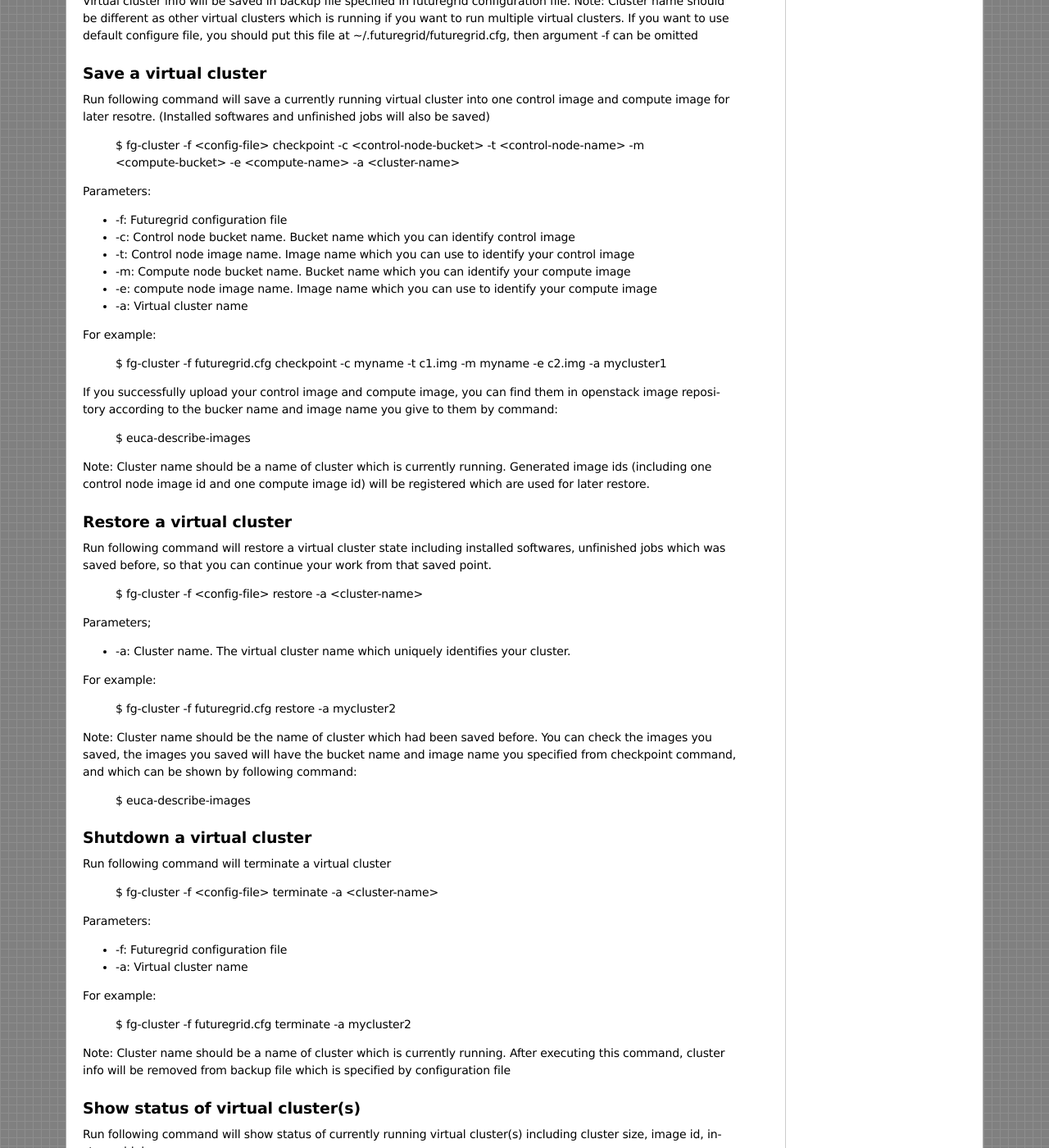
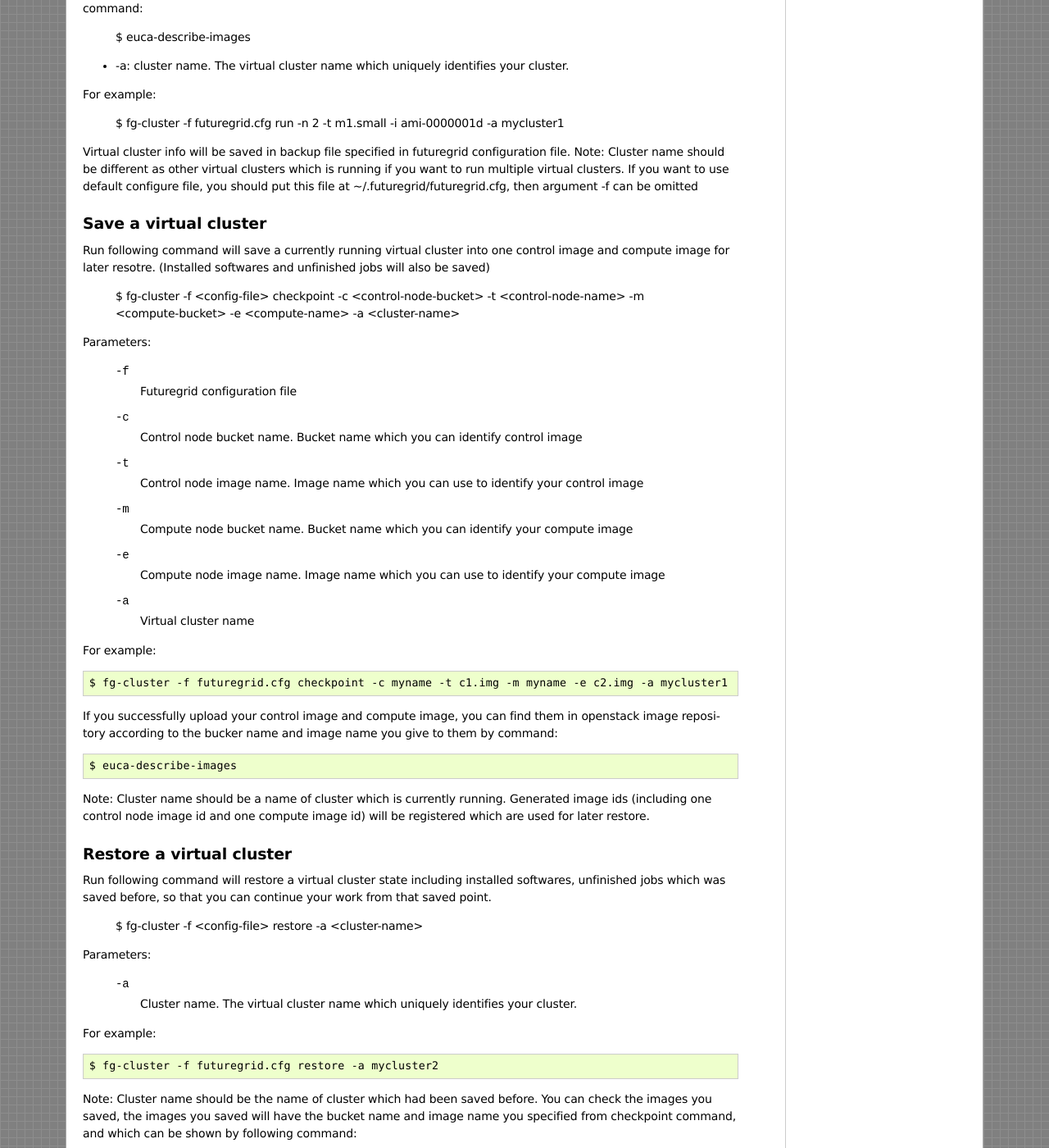
Before and after one commit to futuregrid/virtual-cluster, a Sphinx documentation site: the page built from doc/source/intro.rst, in a window 1280 px wide and 1400 px high, scrolled down 3883 px. Shown: the whole window at 82% size. Built offline with Sphinx 7.4.7, drawn with Linux system fonts in a browser that asks for light colours; formulas are drawn with MathJax 3; pages that are not in the unit, such as notebooks, are missing from menus; some of the changed text lies outside the part shown.

Commit message:
Update doc/source/intro.rst

```diff
--- a/doc/source/intro.rst
+++ b/doc/source/intro.rst
@@ -56,11 +56,11 @@ you may proceed with following steps to start installation.
 
 india.futuregrid.org has installed every tools you may need to finish this
 installation, so to activate euca2ools (version 1.2) after you login into
-india futuregrid machines, just simply do:
+india futuregrid machines, just simply do::
 
     $ module load euca2ools
 
-To activate python 2.7, simply do:
+To activate python 2.7, simply do::
 
     $ module load python
 
@@ -130,7 +130,7 @@ Do not forget to upload your public key.  (see also
 https://portal.futuregrid.org/generating-ssh-keys-futuregrid-access)
 
 Once you have a vaild portal account and a valid project, you can go
-ahead and use FutureGrid
+ahead and use FutureGrid.
 
 Our virtual cluster is best executed on our machine called
 india.futuregrid.org
@@ -158,7 +158,7 @@ file in your hom e directory. The novarc file contains the necessary
 environment variables.
 
 Create your private key by (Recommended: Use your user name as your
-private key name):
+private key name)::
 
     $ euca-add-keypair youruserkey > youruserkey.pem
     $ chmod 0600 youruserkey.pem
@@ -186,7 +186,7 @@ to you
 
 * https://github.com/futuregrid/virtual-cluster/blob/master/etc/futuregrid.cfg
 
-It has the following format:
+It has the following format::
 
     [virtual-cluster]
     # Backup file for saving and loading virtual cluster(s)
@@ -224,7 +224,7 @@ Create a virtual cluster
 -------------------------
 
 Run following command will create a virtual cluster of given
-parameters (command example is given below):
+parameters (command example is given below)::
 
     $ fg-cluster -f <config-file> run -n <number-of-computation-nodes> -t <instance-type> -i <image-id> -a <cluster-name>
 
@@ -263,20 +263,20 @@ unfinished jobs will also be saved)
 
 Parameters:
 
-* -f: Futuregrid configuration file
-* -c: Control node bucket name. Bucket name which you can identify control image
-* -t: Control node image name. Image name which you can use to identify your control image
-* -m: Compute node bucket name. Bucket name which you can identify your compute image
-* -e: compute node image name. Image name which you can use to identify your compute image
-* -a: Virtual cluster name
+  -f  	Futuregrid configuration file
+  -c  	Control node bucket name. Bucket name which you can identify control image
+  -t  	Control node image name. Image name which you can use to identify your control image
+  -m  	Compute node bucket name. Bucket name which you can identify your compute image
+  -e  	Compute node image name. Image name which you can use to identify your compute image
+  -a  	Virtual cluster name
 
-For example:
+For example::
 
     $ fg-cluster -f futuregrid.cfg checkpoint -c myname -t c1.img -m myname -e c2.img -a mycluster1
 
 If you successfully upload your control image and compute image, you
 can find them in openstack image repository according to the bucker
-name and image name you give to them by command:
+name and image name you give to them by command::
 
     $ euca-describe-images
 
@@ -315,16 +315,16 @@ and which can be shown by following command:
 Shutdown a virtual cluster
 ---------------------------
 
-Run following command will terminate a virtual cluster
+Run following command will terminate a virtual cluster::
 
     $ fg-cluster -f <config-file> terminate -a <cluster-name>
 
 Parameters:
 
-* -f: Futuregrid configuration file
-* -a: Virtual cluster name
+  -f 	Futuregrid configuration file
+  -a 	Virtual cluster name
 
-For example:
+For example::
 
     $ fg-cluster -f futuregrid.cfg terminate -a mycluster2
 
@@ -337,23 +337,23 @@ Show status of virtual cluster(s)
 ---------------------------
 
 Run following command will show status of currently running
-virtual cluster(s) including cluster size, image id, instance id, ip
+virtual cluster(s) including cluster size, image id, instance id, ip::
 
     $ fg-cluster -f <config-file> status -a <cluster-name>
 
 Parameters:
 
-* -f: Futuregrid configuration file
-* -a: Virtual cluster name
+  -f  	Futuregrid configuration file
+  -a  	Virtual cluster name
 
 
 For example:
 
-Show status of one specific cluster given cluster name
+Show status of one specific cluster given cluster name::
 
-    * fg-cluster -f futuregrid.cfg status -a mycluster1
+    fg-cluster -f futuregrid.cfg status -a mycluster1
 
-Show status of all currently running clusters
+Show status of all currently running clusters::
 
     fg-cluster -f futuregrid.cfg status
 
@@ -364,11 +364,11 @@ a cluster that is currently running
 List the virtual clusters
 ----------------------------
 
-Run following command will give you a list of virtual clusters and their status
+Run following command will give you a list of virtual clusters and their status::
 
     $ fg-cluster -f <config-file> list
 
-For example:
+For example::
 
     $ fg-cluster -f futuregrid.cfg list
 
@@ -385,25 +385,25 @@ You may use this for test purpose.
 We assume that you are using helloworld.c from above link. So in order to run this MPI program
 on the cluster you created using SLURM system, you can
 
-### Step 1: Copy helloworld.c to HOME directory on each node in virtual cluster
+### Step 1: Copy helloworld.c to HOME directory on each node in virtual cluster::
 
     $ scp -i <your-userkey-pem-file> helloworld.c ubuntu@<instance-ip>:~/
 
-### Step 2: Login to instances, complie helloworld.c on each node, run:
+### Step 2: Login to instances, complie helloworld.c on each node, run::
 
     $ ssh -i <your-userkey-pem-file> ubuntu@<instance-ip>
     $ mpicc hellowrld.c -o helloworld
 
 ### Step 3: run MPI program, you need to login into control node
 
-Option 1: Using salloc command:
+Option 1: Using salloc command::
 
     $ salloc -N 2 mpirun helloworld
 
 where -N is the number of computation nodes you want to run with. And
 should not be larger than the actual number of computation nodes
 
-Option 2: Using sbatch command by submitting a job script:
+Option 2: Using sbatch command by submitting a job script::
 
     $ sbatch helloworld.sh
 
@@ -412,7 +412,7 @@ You can find example helloworld.sh at
 * https://github.com/futuregrid/virtual-cluster/blob/master/etc/helloworld.sh
 
 
-Execution result:
+Execution result::
 
     Running program helloworld
     salloc: Granted job allocation 2
@@ -427,17 +427,17 @@ A program which could help you to run a simple MPI program can be found at
 
 * https://github.com/futuregrid/virtual-cluster/blob/master/etc/FGClusterRunprogram.py
 
-So you can simply run command:
+So you can simply run command::
 
     # python FGClusterRunprogram.py -f futuregrid.cfg -p helloworld.c -n 2 -a mycluster1
 
 Parameters:
 
-* -f: Futuregrid configuration file
-* -p: Program source code file
-* -n: Number of computaion nodes you want to run with. Make sure that the number you input is no larger
+  -f	Futuregrid configuration file
+  -p 	Program source code file
+  -n 	Number of computaion nodes you want to run with. Make sure that the number you input is no larger
 than the acutal number of computaion node you created.
-* -a: Name of virtual cluster you want to run program on
+  -a 	Name of virtual cluster you want to run program on
 
 
 Note: Virtual cluster name should be a name of cluster which is
@@ -453,17 +453,17 @@ Generating the Distribution
 Assume that you have git correctly installed and configured on your
 computer.
 
-### Step 1: You can pull source code from github by:
+### Step 1: You can pull source code from github by::
 
     git clone git@github.com:futuregrid/virtual-cluster.git
 
-### Step 2: Create tar file for installation
+### Step 2: Create tar file for installation::
 
     make pip
 
 This creates the tar file that you can install via pip in ./dist
 
-### Step 3: Install
+### Step 3: Install::
 
     sudo pip install --upgrade dist/*.tar.gz
 
```
Also changed, not shown: other parts of doc/source/intro.rst (+8 -8 lines).
